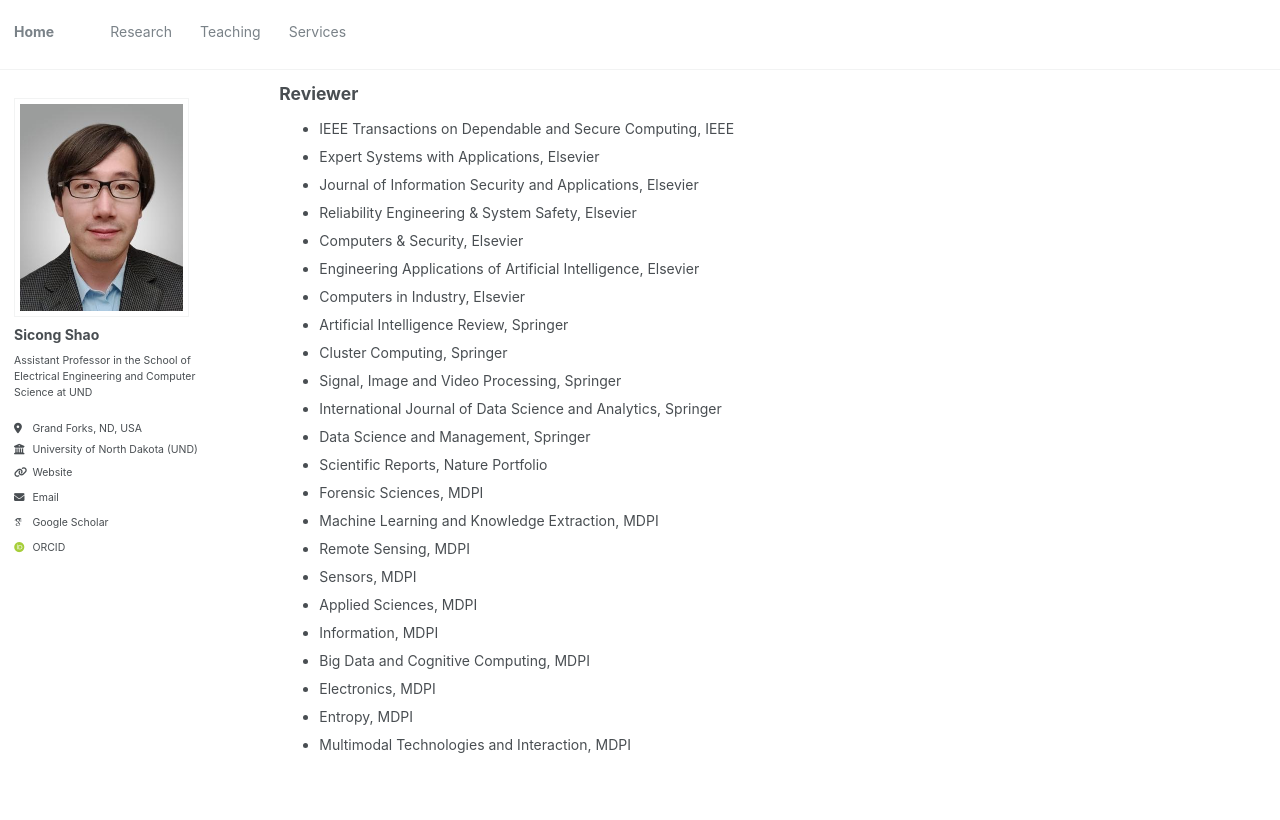
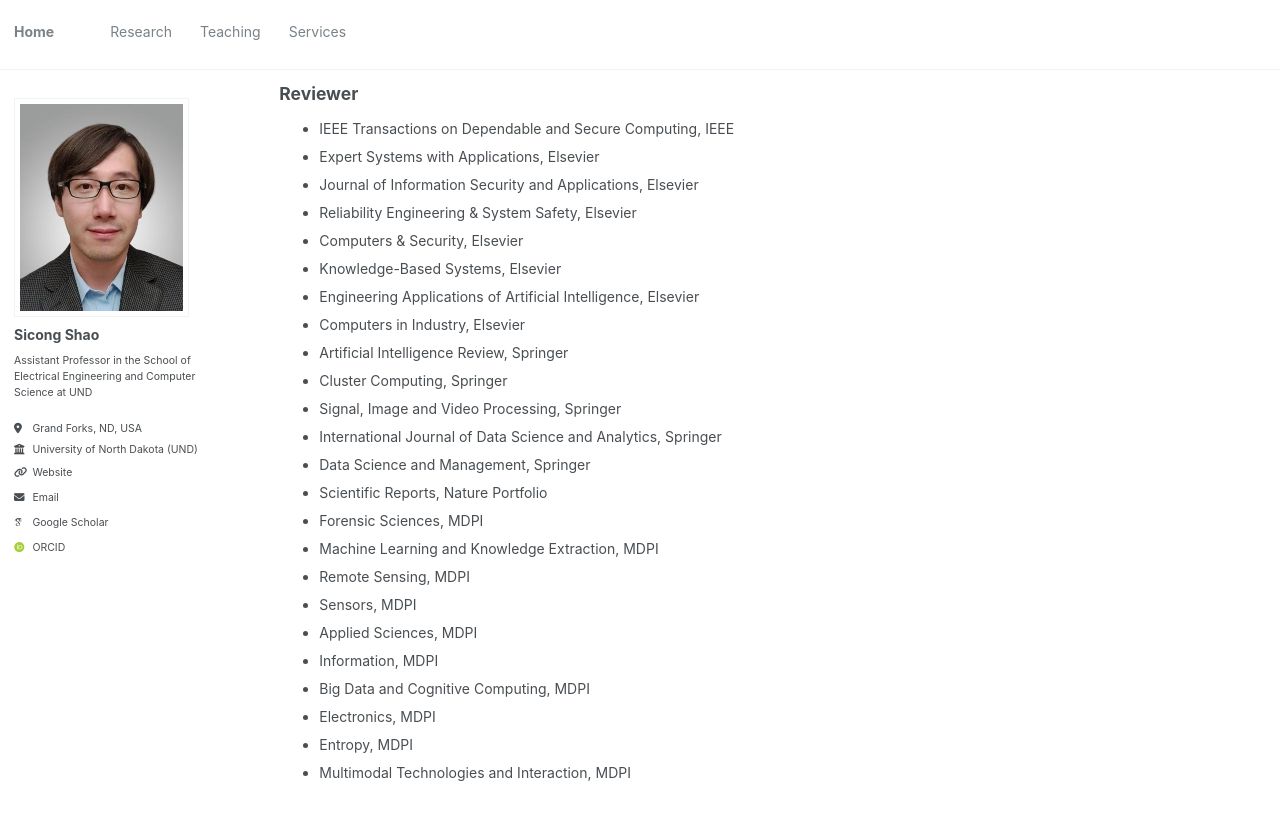
Before and after one commit to sicongshao/sicongshao.github.io, a Jekyll site: the page built from _pages/services.html, in a window 1280 px wide and 900 px high, scrolled down 715 px. Shown: the top 820 px of the window. Built offline with Jekyll 4.4.1, drawn with Linux system fonts in a browser that asks for light colours; some web fonts are replaced.

Commit message:
first commit

```diff
--- a/_pages/services.html
+++ b/_pages/services.html
@@ -68,6 +68,7 @@ author_profile: true
   <li>Journal of Information Security and Applications, Elsevier</li>
   <li>Reliability Engineering & System Safety, Elsevier</li>
   <li>Computers & Security, Elsevier</li>
+  <li>Knowledge-Based Systems, Elsevier</li>
   <li>Engineering Applications of Artificial Intelligence, Elsevier</li>
   <li>Computers in Industry, Elsevier</li>
   <li>Artificial Intelligence Review, Springer</li>
```
